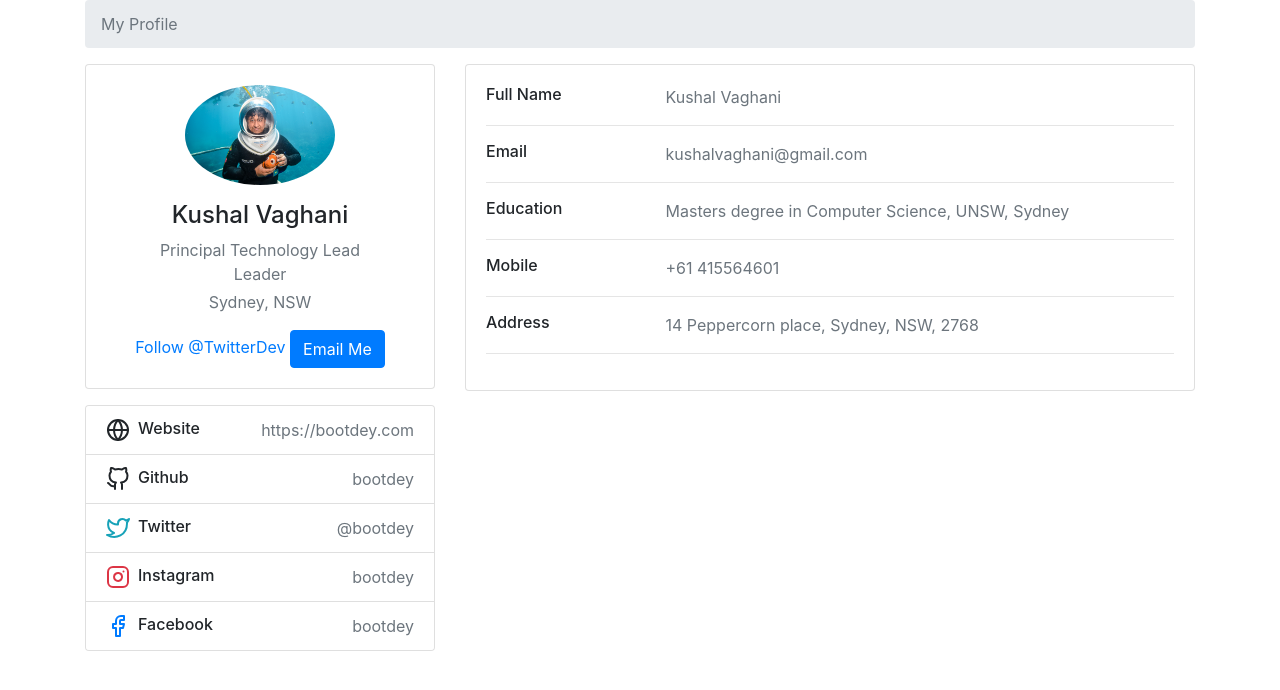
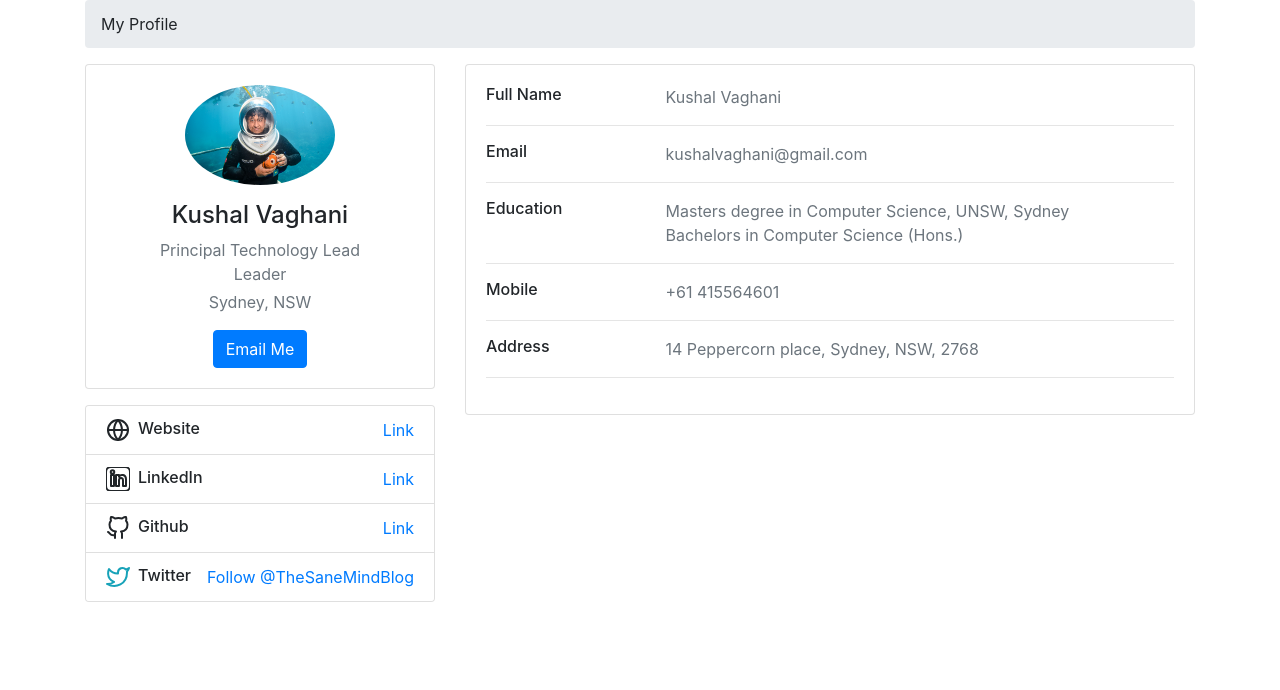
Before and after one commit to kushalvaghani/kushalvaghani, a plain HTML site: page index.html in a window 1280 px wide. Drawn offline with nearby package versions, Linux system fonts and the light colour scheme.

Commit message:
Update index.html

```diff
--- a/index.html
+++ b/index.html
@@ -17,7 +17,7 @@
             <!-- Breadcrumb -->
             <nav aria-label="breadcrumb" class="main-breadcrumb">
                 <ol class="breadcrumb">
-                    <li class="breadcrumb-item active" aria-current="page">My Profile</li>
+                    <li class="breadcrumb-item" aria-current="page">My Profile</li>
                 </ol>
             </nav>
             <!-- /Breadcrumb -->
@@ -27,15 +27,13 @@
                     <div class="card">
                         <div class="card-body">
                             <div class="d-flex flex-column align-items-center text-center">
-                                <img src="KushalVaghani.jpg" Admin" class="rounded-circle" width="150">
+                                <img src="KushalVaghani.jpg" class="rounded-circle" width="150">
                                 <div class="mt-3">
                                     <h4>Kushal Vaghani</h4>
                                     <p class="text-secondary mb-1">Principal Technology Lead <br>
                                         Leader</p>
                                     <p class="text-muted font-size-sm">Sydney, NSW</p>
-                                    <a class="tn btn-link" role="button" href="https://twitter.com/TwitterDev">
-                                        Follow @TwitterDev</a>
-                                    <a href="mailto:some@email.com" target="_blank" class="btn btn-primary">Email Me</a>
+                                    <a href="mailto:kushalvaghani@gmai.com" target="_blank" class="btn btn-primary">Email Me</a>
                                 </div>
                             </div>
                         </div>
@@ -53,7 +51,18 @@
                                             d="M12 2a15.3 15.3 0 0 1 4 10 15.3 15.3 0 0 1-4 10 15.3 15.3 0 0 1-4-10 15.3 15.3 0 0 1 4-10z">
                                         </path>
                                     </svg>Website</h6>
-                                <span class="text-secondary">https://bootdey.com</span>
+                                <span class="text-secondary"><a href="https://kushalvaghani.github.io/">Link</a></span>
+                            </li>
+                            <li class="list-group-item d-flex justify-content-between align-items-center flex-wrap">
+                                <h6 class="mb-0"><svg xmlns="http://www.w3.org/2000/svg" width="24" height="24"
+                                        viewBox="0 0 24 24" fill="none" stroke="currentColor" stroke-width="2"
+                                        stroke-linecap="round" stroke-linejoin="round"
+                                        class="feather feather-github mr-2 icon-inline">
+                                        <path
+                                            d="M19 0h-14c-2.761 0-5 2.239-5 5v14c0 2.761 2.239 5 5 5h14c2.762 0 5-2.239 5-5v-14c0-2.761-2.238-5-5-5zm-11 19h-3v-11h3v11zm-1.5-12.268c-.966 0-1.75-.79-1.75-1.764s.784-1.764 1.75-1.764 1.75.79 1.75 1.764-.783 1.764-1.75 1.764zm13.5 12.268h-3v-5.604c0-3.368-4-3.113-4 0v5.604h-3v-11h3v1.765c1.396-2.586 7-2.777 7 2.476v6.759z">
+                                        </path>
+                                    </svg>LinkedIn</h6>
+                                <span class="text-secondary"><a href="https://www.linkedin.com/in/kushalvaghani/">Link</a> </span>
                             </li>
                             <li class="list-group-item d-flex justify-content-between align-items-center flex-wrap">
                                 <h6 class="mb-0"><svg xmlns="http://www.w3.org/2000/svg" width="24" height="24"
@@ -64,7 +73,7 @@
                                             d="M9 19c-5 1.5-5-2.5-7-3m14 6v-3.87a3.37 3.37 0 0 0-.94-2.61c3.14-.35 6.44-1.54 6.44-7A5.44 5.44 0 0 0 20 4.77 5.07 5.07 0 0 0 19.91 1S18.73.65 16 2.48a13.38 13.38 0 0 0-7 0C6.27.65 5.09 1 5.09 1A5.07 5.07 0 0 0 5 4.77a5.44 5.44 0 0 0-1.5 3.78c0 5.42 3.3 6.61 6.44 7A3.37 3.37 0 0 0 9 18.13V22">
                                         </path>
                                     </svg>Github</h6>
-                                <span class="text-secondary">bootdey</span>
+                                <span class="text-secondary"><a href="https://github.com/kushalvaghani">Link</a> </span>
                             </li>
                             <li class="list-group-item d-flex justify-content-between align-items-center flex-wrap">
                                 <h6 class="mb-0"><svg xmlns="http://www.w3.org/2000/svg" width="24" height="24"
@@ -75,29 +84,10 @@
                                             d="M23 3a10.9 10.9 0 0 1-3.14 1.53 4.48 4.48 0 0 0-7.86 3v1A10.66 10.66 0 0 1 3 4s-4 9 5 13a11.64 11.64 0 0 1-7 2c9 5 20 0 20-11.5a4.5 4.5 0 0 0-.08-.83A7.72 7.72 0 0 0 23 3z">
                                         </path>
                                     </svg>Twitter</h6>
-                                <span class="text-secondary">@bootdey</span>
-                            </li>
-                            <li class="list-group-item d-flex justify-content-between align-items-center flex-wrap">
-                                <h6 class="mb-0"><svg xmlns="http://www.w3.org/2000/svg" width="24" height="24"
-                                        viewBox="0 0 24 24" fill="none" stroke="currentColor" stroke-width="2"
-                                        stroke-linecap="round" stroke-linejoin="round"
-                                        class="feather feather-instagram mr-2 icon-inline text-danger">
-                                        <rect x="2" y="2" width="20" height="20" rx="5" ry="5"></rect>
-                                        <path d="M16 11.37A4 4 0 1 1 12.63 8 4 4 0 0 1 16 11.37z"></path>
-                                        <line x1="17.5" y1="6.5" x2="17.51" y2="6.5"></line>
-                                    </svg>Instagram</h6>
-                                <span class="text-secondary">bootdey</span>
-                            </li>
-                            <li class="list-group-item d-flex justify-content-between align-items-center flex-wrap">
-                                <h6 class="mb-0"><svg xmlns="http://www.w3.org/2000/svg" width="24" height="24"
-                                        viewBox="0 0 24 24" fill="none" stroke="currentColor" stroke-width="2"
-                                        stroke-linecap="round" stroke-linejoin="round"
-                                        class="feather feather-facebook mr-2 icon-inline text-primary">
-                                        <path d="M18 2h-3a5 5 0 0 0-5 5v3H7v4h3v8h4v-8h3l1-4h-4V7a1 1 0 0 1 1-1h3z">
-                                        </path>
-                                    </svg>Facebook</h6>
-                                <span class="text-secondary">bootdey</span>
-                            </li>
+                                <span class="text-secondary"> <a class="tn btn-link" role="button"
+                                        href="https://twitter.com/TheSaneMindBlog">
+                                        Follow @TheSaneMindBlog</a></span>
+                                </li>
                         </ul>
                     </div>
                 </div>
@@ -127,7 +117,8 @@
                                     <h6 class="mb-0">Education</h6>
                                 </div>
                                 <div class="col-sm-9 text-secondary">
-                                    Masters degree in Computer Science, UNSW, Sydney
+                                    Masters degree in Computer Science, UNSW, Sydney <br>
+                                    Bachelors in Computer Science (Hons.)
                                 </div>
                             </div>
                             <hr>
```
